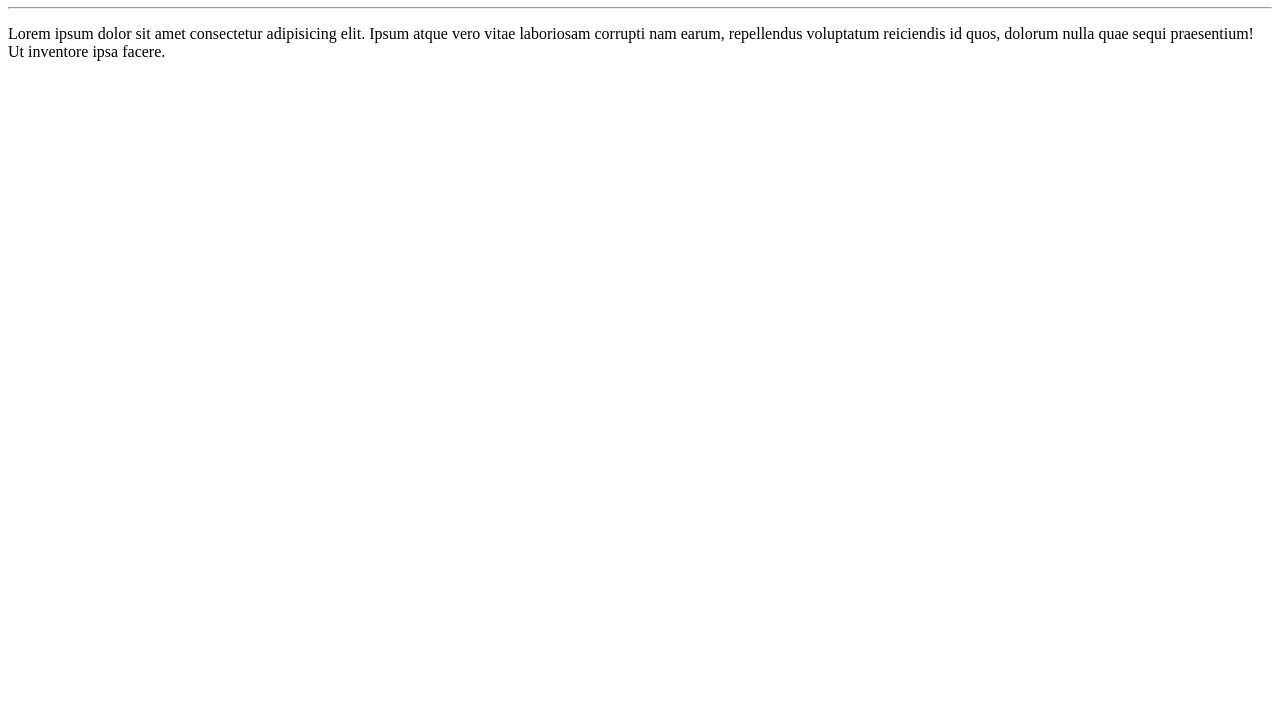
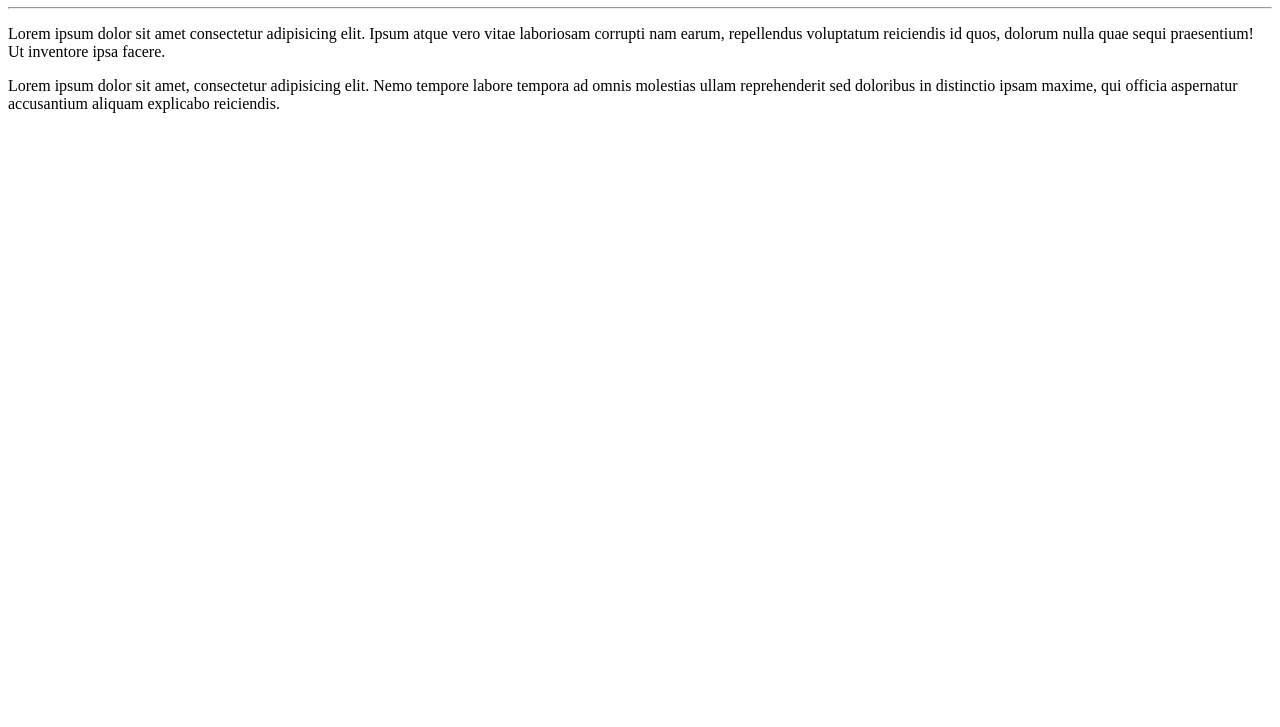
Before and after one commit to justobelo/Primeiro-repositorio, a plain HTML site: page site-exemplo/index.html in a window 1280 px wide. Shown: the part 73-800 px from the top of the page. Drawn offline with Linux system fonts and the light colour scheme.

Commit message:
adicionei um paragrafo

```diff
--- a/site-exemplo/index.html
+++ b/site-exemplo/index.html
@@ -9,5 +9,6 @@
     <h1>olá, olá mundo.</h1>
     <hr>
     <p>Lorem ipsum dolor sit amet consectetur adipisicing elit. Ipsum atque vero vitae laboriosam corrupti nam earum, repellendus voluptatum reiciendis id quos, dolorum nulla quae sequi praesentium! Ut inventore ipsa facere.</p>
+    <p>Lorem ipsum dolor sit amet, consectetur adipisicing elit. Nemo tempore labore tempora ad omnis molestias ullam reprehenderit sed doloribus in distinctio ipsam maxime, qui officia aspernatur accusantium aliquam explicabo reiciendis.</p>
 </body>
 </html>
```
